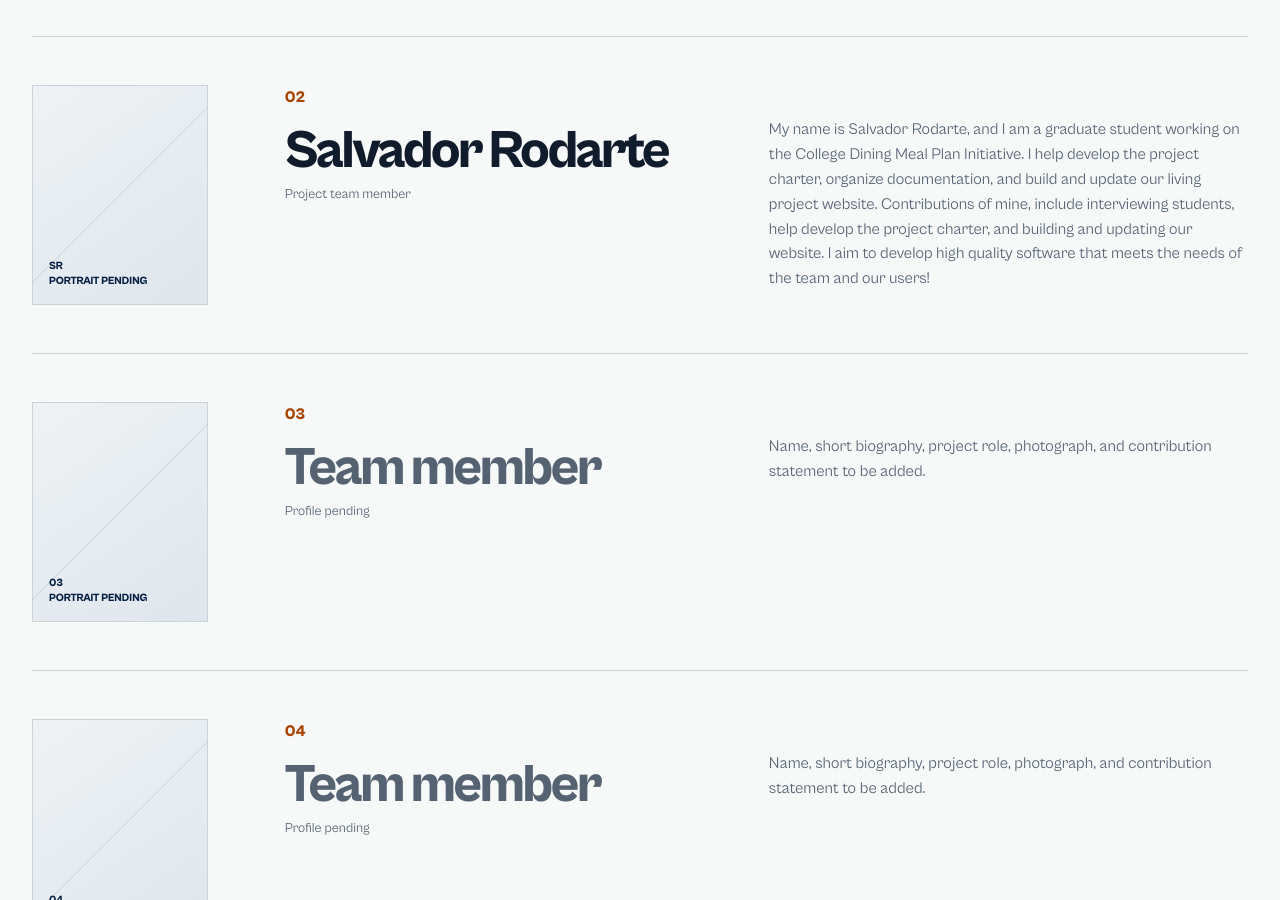
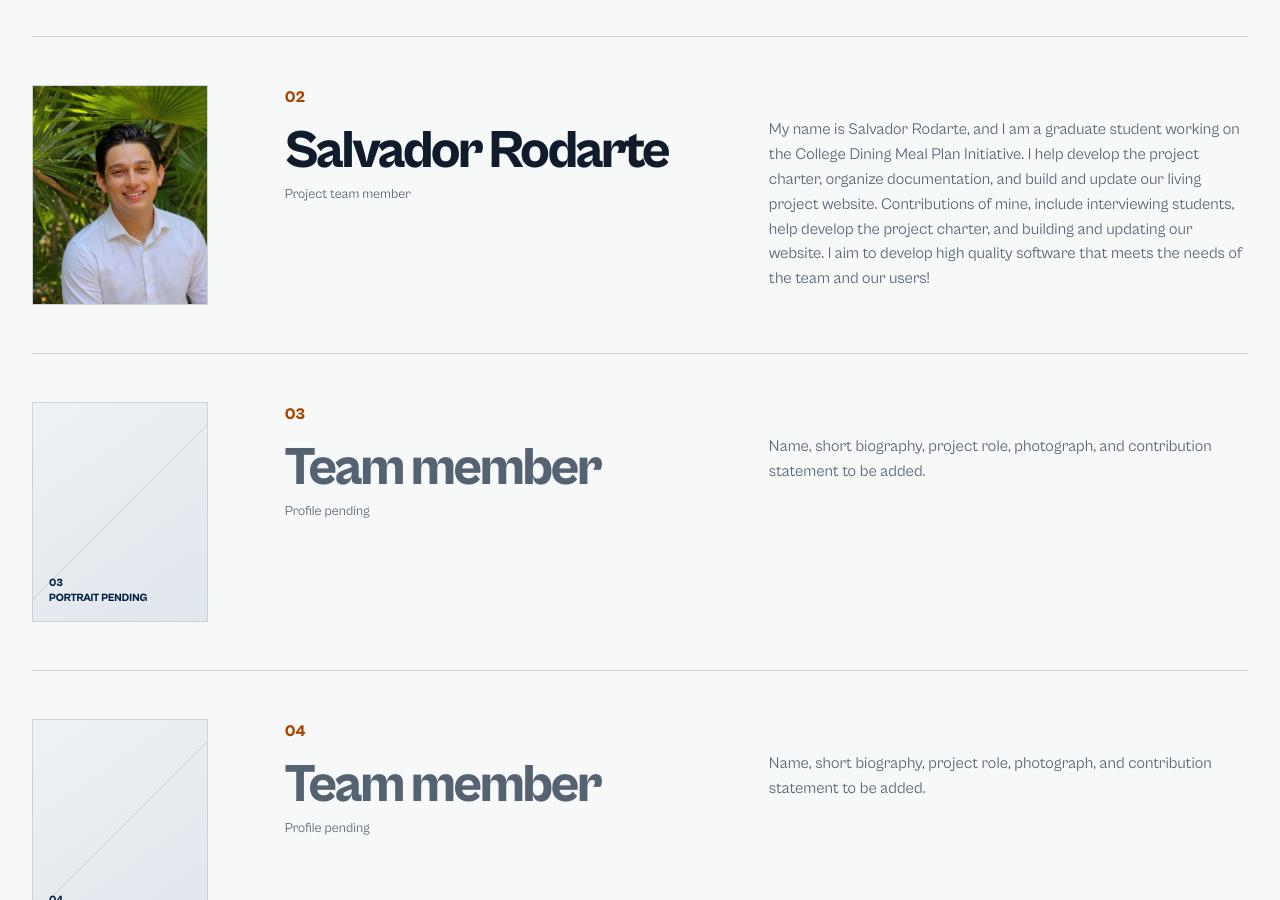
Before and after one commit to dlozan62/dlozan62.github.io, a Jekyll site: the page built from about.html, in a window 1280 px wide and 900 px high, scrolled down 1186 px. Built offline with Jekyll 4.4.1, drawn with Linux system fonts in a browser that asks for light colours.

Commit message:
Add Salvador Rodarte portrait to About page
Replaces the placeholder profile block for Salvador Rodarte in `about.html` with a real `<img>` element using proper alt text and fixed dimensions, and adds the new portrait file at `assets/images/team/salvador-rodarte.png`. Rest of the team should follow with their own individual pictures.

```diff
--- a/about.html
+++ b/about.html
@@ -36,8 +36,13 @@ permalink: /about/
   </article>
 
   <article>
-    <div class="profile-photo" role="img" aria-label="Portrait pending for Salvador Rodarte">
-      <span aria-hidden="true">SR<br>Portrait pending</span>
+    <div class="profile-photo">
+      <img
+        src="{{ '/assets/images/team/salvador-rodarte.png' | relative_url }}"
+        alt="Portrait of Salvador Rodarte"
+        width="800"
+        height="1000"
+      >
     </div>
     <div>
       <p class="person-number">02</p>
```
Also changed, not shown: assets/images/team/salvador-rodarte.png (added).
